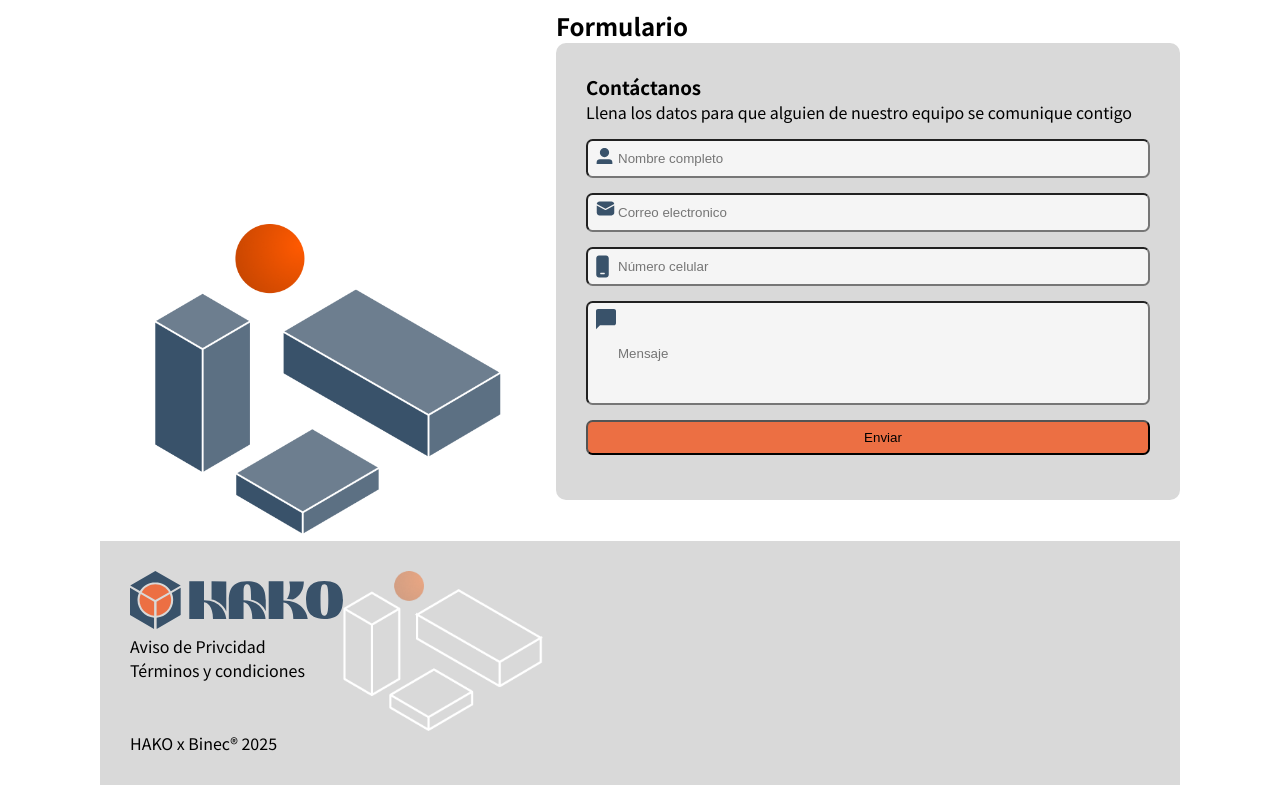
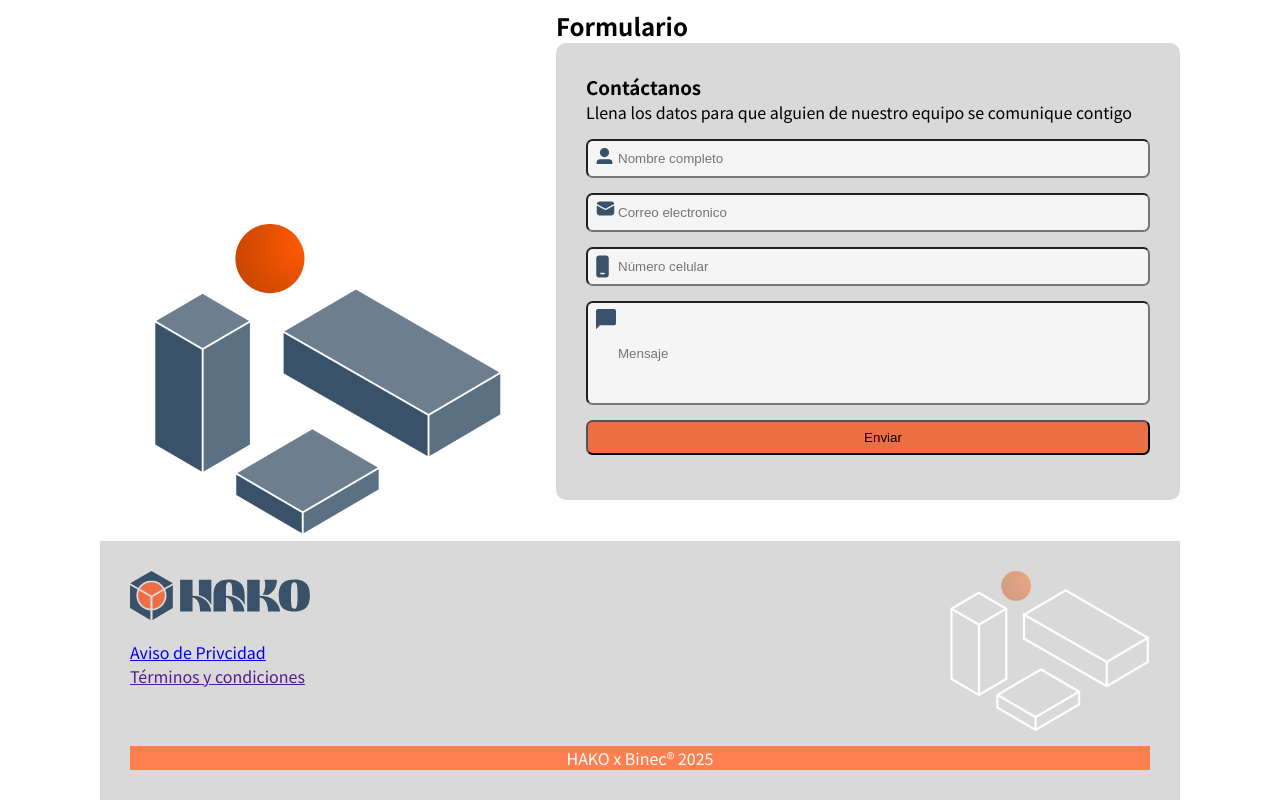
Before and after one commit to Binec/hako, a plain HTML site: page index.html in a window 1280 px wide. Shown: the part 2500-3300 px from the top of the page. Drawn offline with Linux system fonts and the light colour scheme.

Commit message:
terminos y condiciones

```diff
--- a/index.html
+++ b/index.html
@@ -96,16 +96,19 @@
             </div>
         </section>
         <footer>
-            <div class="d-f-r">
+            <div id="footer-content" class="d-f-r">
                 <div>
-                    <img src="assets/hako-positivo1@2x.svg" alt="">
-                    <p>Aviso de Privcidad</p>
-                    <p>Términos y condiciones</p>
+                    <img width="180px" src="assets/hako-positivo1@2x.svg" alt="">
+                    <div id="legales">
+                        <a href="AvisoDePrivacidad.pdf"><p>Aviso de Privcidad</p></a>
+                        <a href=""><p>Términos y condiciones</p></a>
+                    </div>
                 </div>
                 <img width="200px" src="assets/assets2.png" alt="">
             </div>
-            <p>HAKO x Binec® 2025</p>
+            <p id="marca">HAKO x Binec® 2025</p>
         </footer>
+
     </div>
 </body>
 </html>
--- a/styles.css
+++ b/styles.css
@@ -131,7 +131,19 @@ form{
 footer{
   background-color: #D9D9D9;
   padding: 30px;
+  text-align:  center;
+}
+#footer-content{
   justify-content: space-between;
+}
+#legales{
+  text-align: left;
+  margin-top: 15px;
+}
+#marca{
+  margin-top: 15px;
+  color: white;
+  background-color: coral;
 }
 /*Slider*/
 .slider-container {
```
Also changed, not shown: 2 other files.
